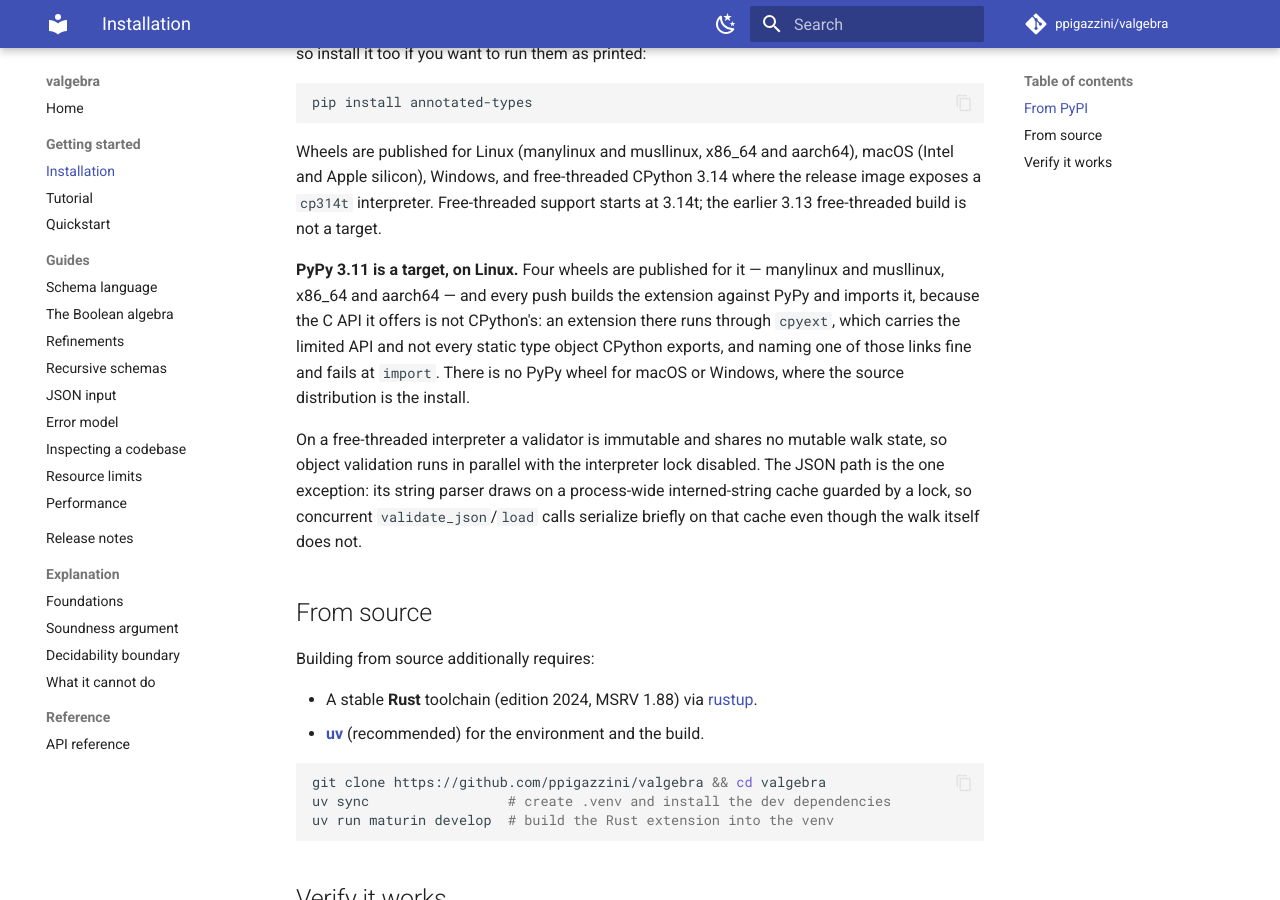
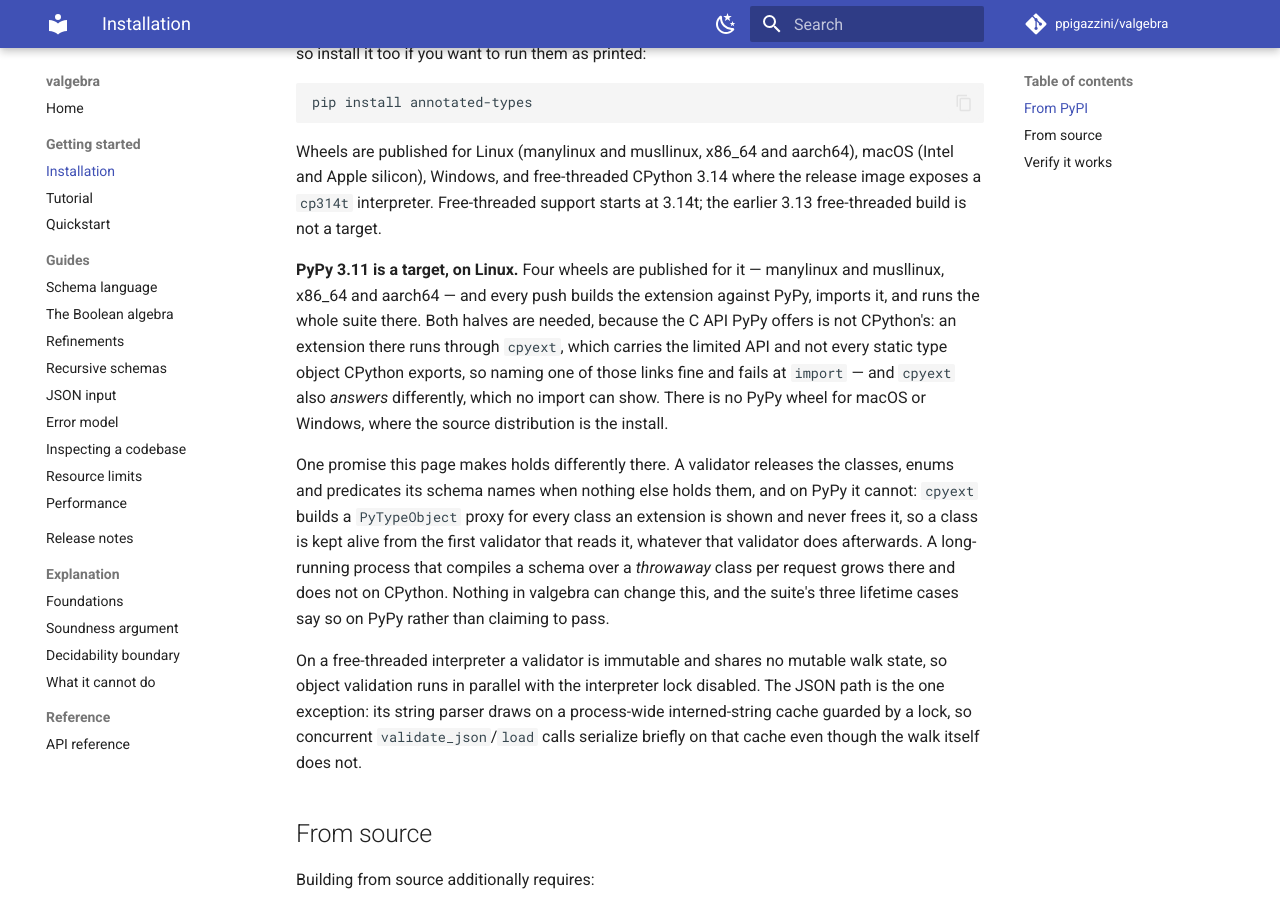
Before and after one commit to ppigazzini/valgebra, an MkDocs documentation site: the page built from docs/00-installation.md, in a window 1280 px wide and 900 px high, scrolled down 493 px. Built offline with MkDocs 1.6.1 and Material for MkDocs 9.7.7, drawn with Linux system fonts in a browser that asks for light colours; comment, search, counter and statistics services are not loaded.

Commit message:
test: an implementation a release names is one a lane runs the suite on
The packaging classifiers state CPython and PyPy, which is a promise that
a schema means the same thing on both, and only CPython ran the suite.
The PyPy lane built a wheel and imported it, on the argument that the
link is the only property that differs there -- which the first suite run
disproved by taking the process down.

The lane runs the import check first, because it fails with one line
naming the form rather than in a stack of test output, and then runs the
suite against the release wheel it built. A debug one carries frames
large enough that the deep-nesting cases overflow PyPy's C stack, which
is a property of the profile rather than of the code.

The ledger holds the rule both ways: an implementation the metadata
states has a lane running the suite, and a lane running the suite is on
an implementation somebody stated. A lane's interpreter is read with its
matrix folded in, so a leg that names its version through an expression
is not read as CPython by default.

The installation page records the one promise that holds differently
there: cpyext builds a type proxy for every class an extension is shown
and never frees it, so a class is kept alive from the first validator
that reads it.

```diff
--- a/docs/00-installation.md
+++ b/docs/00-installation.md
@@ -36,11 +36,21 @@
 
 **PyPy 3.11 is a target, on Linux.** Four wheels are published for it —
 manylinux and musllinux, x86_64 and aarch64 — and every push builds the
-extension against PyPy and imports it, because the C API it offers is not
-CPython's: an extension there runs through `cpyext`, which carries the limited
-API and not every static type object CPython exports, and naming one of those
-links fine and fails at `import`. There is no PyPy wheel for macOS or Windows,
-where the source distribution is the install.
+extension against PyPy, imports it, and runs the whole suite there. Both halves
+are needed, because the C API PyPy offers is not CPython's: an extension there
+runs through `cpyext`, which carries the limited API and not every static type
+object CPython exports, so naming one of those links fine and fails at `import`
+— and `cpyext` also *answers* differently, which no import can show. There is no
+PyPy wheel for macOS or Windows, where the source distribution is the install.
+
+One promise this page makes holds differently there. A validator releases the
+classes, enums and predicates its schema names when nothing else holds them, and
+on PyPy it cannot: `cpyext` builds a `PyTypeObject` proxy for every class an
+extension is shown and never frees it, so a class is kept alive from the first
+validator that reads it, whatever that validator does afterwards. A long-running
+process that compiles a schema over a *throwaway* class per request grows there
+and does not on CPython. Nothing in valgebra can change this, and the suite's
+three lifetime cases say so on PyPy rather than claiming to pass.
 
 On a free-threaded interpreter a validator is immutable and shares no mutable
 walk state, so object validation runs in parallel with the interpreter lock
```
Also changed, not shown: docs/dev/07-tooling-ci.md (+29 -9 lines), 2 other files.
